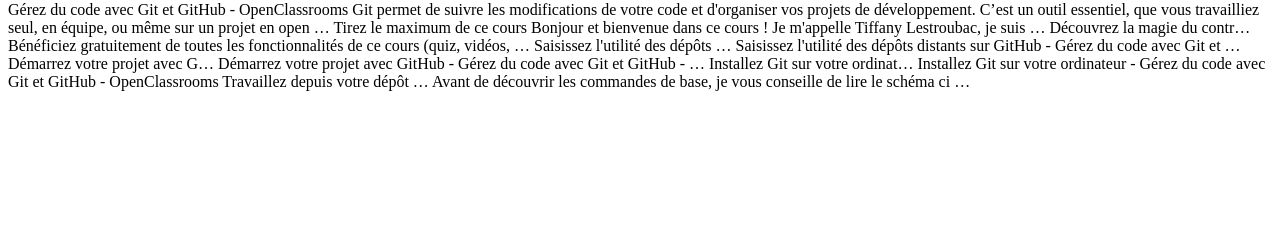
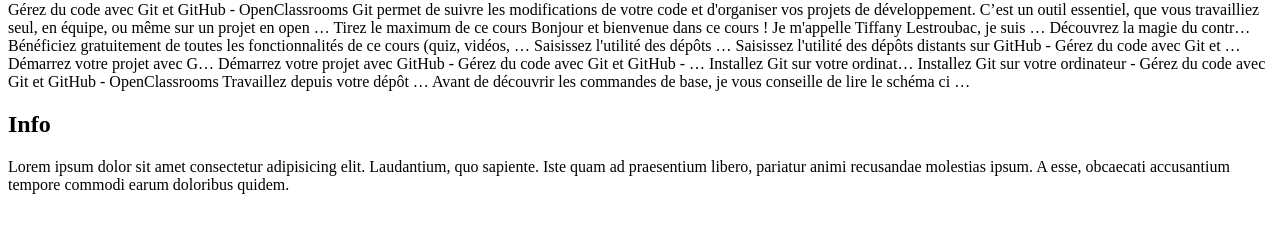
Before and after one commit to fadia13/coursGitGithubcollab, a plain HTML site: page saira.html in a window 1280 px wide. Shown: the part 79-312 px from the top of the page. Drawn offline with Linux system fonts and the light colour scheme.

Commit message:
modification

```diff
--- a/saira.html
+++ b/saira.html
@@ -29,5 +29,8 @@
         Avant de découvrir les commandes de base, je vous conseille de lire le schéma ci …
 
         </p>
+
+        <h2>Info</h2>
+        <p>Lorem ipsum dolor sit amet consectetur adipisicing elit. Laudantium, quo sapiente. Iste quam ad praesentium libero, pariatur animi recusandae molestias ipsum. A esse, obcaecati accusantium tempore commodi earum doloribus quidem.</p>
 </body>
 </html>
```
